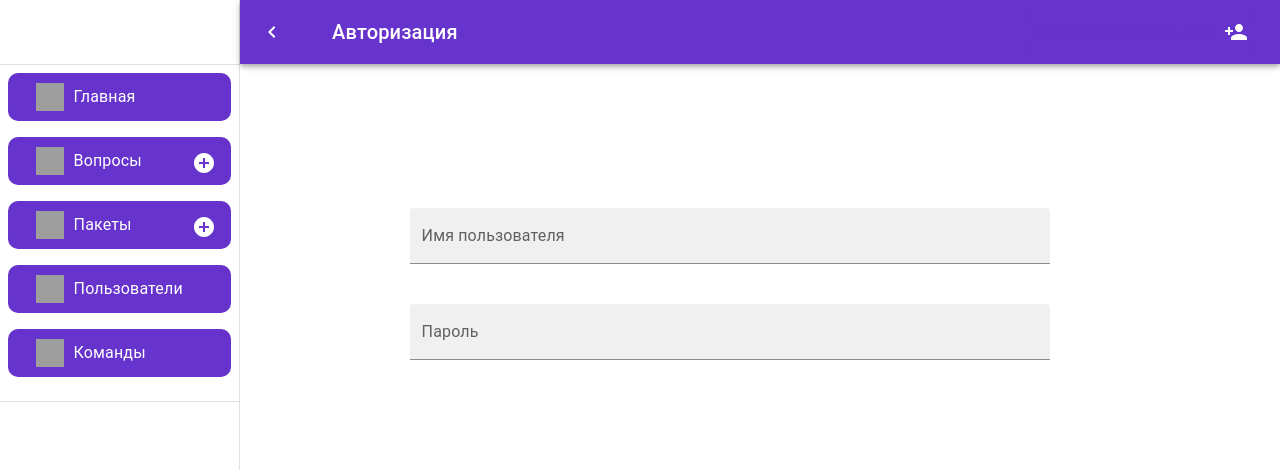
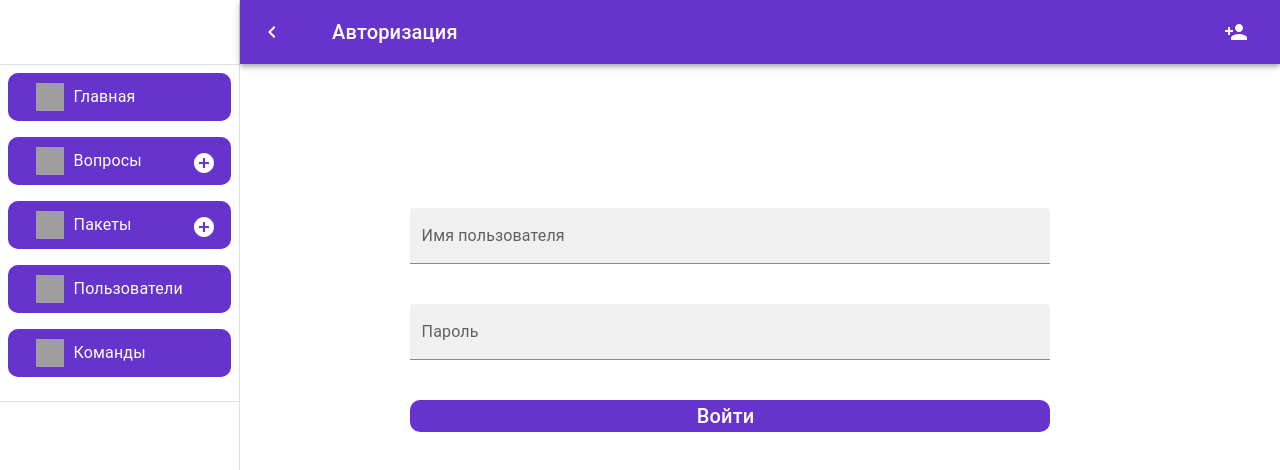
Before and after one commit to thesysadminest/chgk_website, a React (Create React App) app in the folder front_end/: page /me in a window 1280 px wide. Shown: the top 470 px of the page. Built offline with nearby package versions, Linux system fonts and the light colour scheme; grey boxes are pictures that could not be loaded.

Commit message:
quick fix

```diff
--- a/front_end/src/pages/Me.js
+++ b/front_end/src/pages/Me.js
@@ -1,14 +1,18 @@
-import React, {useRef} from "react";
-import {Box, Stack, ButtonBase, TextField, Typography} from "@mui/material";
+import React, { useRef } from "react";
+import { Box, Stack, ButtonBase, TextField, Typography } from "@mui/material";
 import { styled } from '@mui/material/styles';
 import { useNavigate, useLocation } from "react-router-dom";
 
-const Item = styled(ButtonBase)(({ dp_theme }) => ({
+const Item = styled(ButtonBase)(({ theme }) => ({
   height: '100',
   textAlign: 'center',
   //fontSize: 'h6',
   fontFamily: 'Roboto, sans-serif',
-    color: "#FFFFFF"
+  color: "#FFFFFF",
+  backgroundColor: theme.palette.primary.main,
+  '&:hover': {
+    backgroundColor: theme.palette.primary.dark,
+  },
 }));
 
 const Me = () => {
@@ -51,7 +55,7 @@ const Me = () => {
           Добрый день, {user.username}! Прекрасно выглядите!
         </Typography>
 
-        <Item sx={{ width: '50vw'}}
+        <Item className="username-button" sx={{ width: '50vw'}}
           onClick={() => {
             user.username = null;
             localStorage.setItem("user", JSON.stringify(user));
```
Lines whose indentation alone changed are shown as unchanged.
